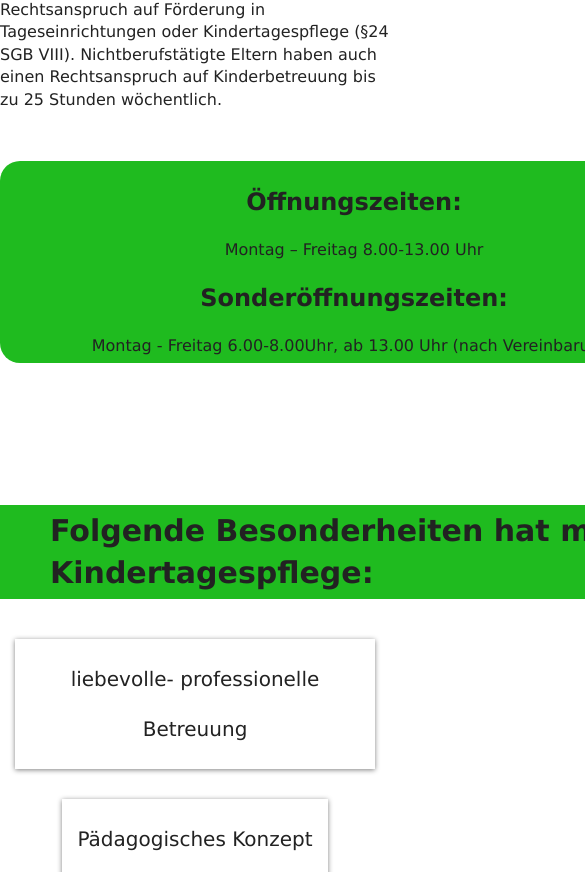
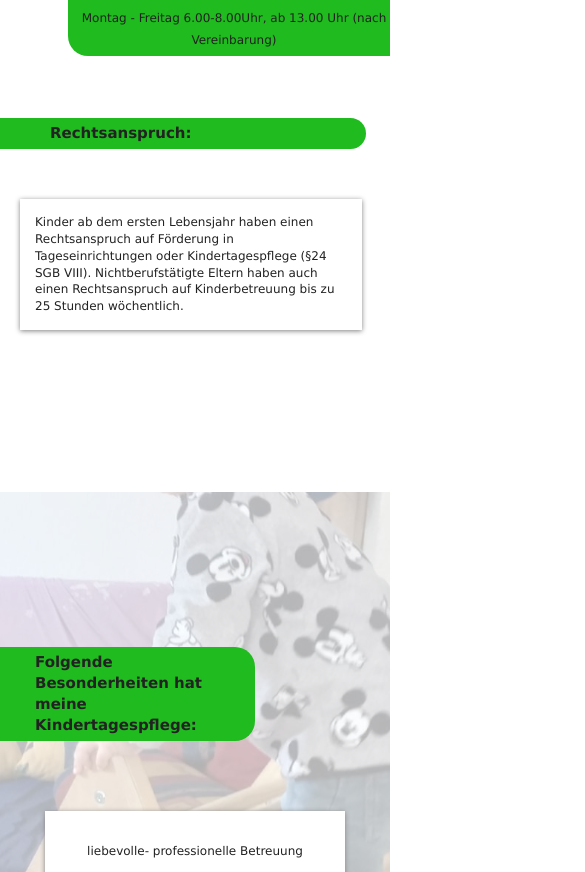
Before and after one commit to KTP-Abenteuerland/website, a website built with webpack: page Haupt.html in a window 390 px wide. Shown: the part 852-1724 px from the top of the page, 585 px wide, since content can reach past the window. Built offline with nearby package versions, Linux system fonts and the light colour scheme.

Commit message:
Add files via upload

```diff
--- a/css/style.css
+++ b/css/style.css
@@ -157,9 +157,14 @@
 
   }
 
+  .luecke {
+
+    margin-top: 200px;
+
+  }
+
   .main {
 
-    margin-top: 200px;
     font-family: Verdana;
 
 
@@ -168,63 +173,115 @@
   .main h2 {
 
     text-align: left;
-    font-size: 30px;
+    font-size: clamp(15px, 1.5vw, 30px);
     background-color: #1fbb1f;
     padding: 5px;
     padding-left: 70px;
     padding-right: 4px;
     margin-left: -20px;
-    width: 700px;
+    margin-bottom: 50px;
+    width: 35%;
     border-radius: 20px;
 
   }
 
   .main p{
 
-    font-size: 20px;
+    font-size: clamp(12px, 1vw, 20px);
     background-color: white;
     box-shadow: 0px 1px 5px grey;
     padding: 15px;
-    width: 1200px;
+    width: 63%;
 
     margin-left: 50px;
 
   }
 
+  .beispielbild {
+
+    display: flex;
+    align-items: flex-start;
+    gap: 0px;
+
+  }
+
+  .beispielbild img{
+
+    width: 25%;
+    height: auto;
+    box-shadow: 0px 1px 5px grey;;
+
+  }
+
+
+  .overflow{
+
+    overflow: hidden;
+    width:100%;
+
+  }
 
   .zeiten{
 
+    float: right;
     text-align: center;
     background-color: #1fbb1f;
     padding: 5px;
-    padding-right: 70px;
-    padding-left: 4px;
+    padding-top: 0px;
+    padding-left: 10px;
+    padding-right: 20px;
     margin: 50px;
     margin-left: auto;
-    margin-right: -150px;
+    margin-right: -20px;
+    width: 80%;
+    border-radius: 20px;
 
-    width: 700px;
-    border-radius: 20px;
+  }
+
+  .zeiten h2 {
+
+    font-size: clamp(15px, 1.5vw, 30px);
+
+  }
+
+  .zeiten a {
+
+    font-size: clamp(12px, 1vw, 20px);
+
+  }
+
+  .hintergrund{
+
+    background-image: url('BG.jpeg');
+    background-size: cover;
+    background-position: center;
+    background-attachment: fixed;  /* <- Fixiert das Bild beim Scrollen */
+    height: 90%;
+    padding-top: 0px;
+    padding-bottom: 0px;
 
   }
 
   .besonders{
 
+
     text-align: center;
-    margin-bottom: 50px;
+    margin-bottom: 150px;
+    margin-top: 100px;
 
   }
 
   .besonders h2{
 
     text-align: left;
-    font-size: 30px;
+    font-size: clamp(15px, 1.5vw, 30px);;
     background-color: #1fbb1f;
-    padding: 5px;
-    padding-left: 70px;
+    padding: 5px;;
+    padding-left: 60px;
     padding-right: 4px;
-    margin-left: -20px;
-    width: 700px;
+    margin-left: -100px;
+    margin-bottom: 70px;
+    width: 35%;
     border-radius: 20px;
 
   }
@@ -234,7 +291,7 @@
 
     display: inline-block;
 
-    font-size: 20px;
+    font-size: clamp(12px, 1vw, 20px);;
     background-color: white;
     box-shadow: 0px 1px 5px grey;
     margin: 15px;
@@ -244,7 +301,56 @@
 
   }
 
+  .transparent {
 
+    background-color: rgba(255, 255, 255, 0.7);
+    padding:75px;
+    padding-bottom: 200px;
+
+  }
+
+
+  .recht h2 {
+
+    text-align: left;
+    font-size: clamp(15px, 1.5vw, 30px);
+    background-color: #1fbb1f;
+    padding: 5px;
+    padding-left: 70px;
+    padding-right: 4px;
+    margin-left: -20px;
+    margin-bottom: 50px;
+    width: 35%;
+    border-radius: 20px;
+  }
+
+  .recht p {
+
+    font-size: clamp(12px, 1vw, 20px);
+    background-color: white;
+    box-shadow: 0px 1px 5px grey;
+    padding: 15px;
+    width: 80%;
+
+    margin-left: 20px;
+
+  }
+
+  .line {
+
+    display: flex;
+    justify-content: space-between;
+
+  }
+
+  .fragezeichen {
+
+    display: inline-block;
+    width: 18%;
+    float: right;
+    margin-right: 150px;
+
+  }
 
   .unten {
 
@@ -443,6 +549,87 @@
 
   @media only screen and (max-width: 960px) {
     /* For mobile phones: */
+
+    .luecke {
+
+      margin-top: 140px;
+
+    }
+
+    .beispielbild img {
+
+      display: none;
+
+    }
+
+    .main h2 {
+
+      width: 80%;
+
+    }
+
+    .main p {
+      margin-left: 20px ;
+      width: 80%;
+    }
+
+    .line {
+
+      display: flex;
+      flex-direction: column;
+
+    }
+
+
+    div#oeffnung{order:1;}
+    div#recht{order: 2;}
+
+    .zeiten {
+
+      margin-top:0px;
+
+    }
+
+    .recht h2 {
+
+      width: 80%;
+
+    }
+
+    .recht {
+
+      margin-bottom: 50px;
+
+    }
+
+    .besonders {
+
+
+
+    }
+
+    .besonders h2 {
+
+      text-align: left;
+
+      width: 90%
+
+    }
+
+    .besonders a{
+
+      display: flex;
+      flex-direction: column;
+      margin-left: -30px;
+      margin-right: -30px;
+    }
+
+
+
+
+
+
+
     .daten{
 
       font-family: Verdana;
```
Also changed, not shown: css/BG.jpeg (added), css/beispiel.jpeg (added), css/fragezeichen.webp (added).
